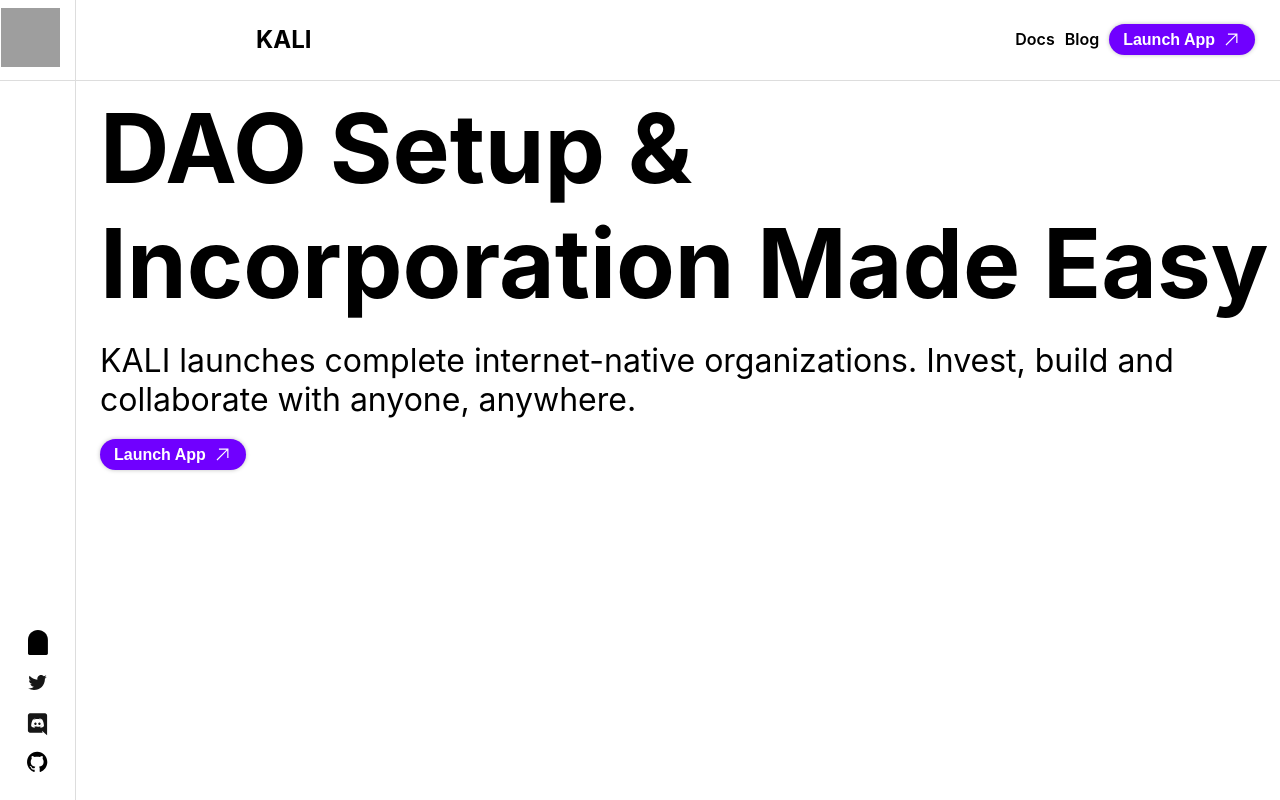
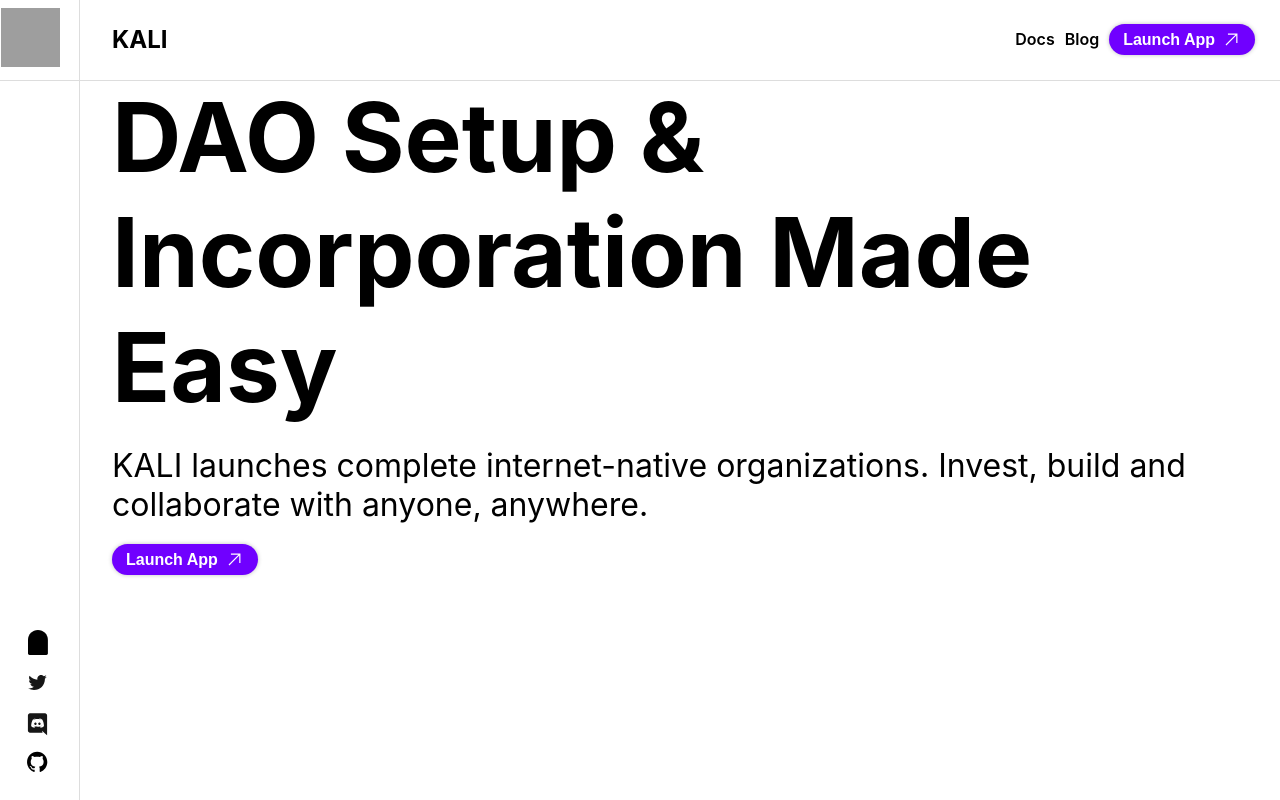
Before and after one commit to kalidao/kali-landing, a Next.js app: page / in a window 1280 px wide. Built offline with nearby package versions, Linux system fonts and the light colour scheme; grey boxes are pictures that could not be loaded.

Commit message:
alignment improvement
Signed-off-by: Shiv <shivanshityagi@icloud.com>

```diff
--- a/styles/header.js
+++ b/styles/header.js
@@ -1,7 +1,11 @@
 import { styled } from "./stitches.config";
 
 export const Header = styled("div", {
-  minHeight: "76px",
+  position: "absolute",
+  top: "0px",
+  right: "0px",
+  left: "0px",
+  width: "auto",
   display: "flex",
   alignItems: "center",
   justifyContent: "space-between",
--- a/styles/main.js
+++ b/styles/main.js
@@ -15,7 +15,10 @@ export const SubHeading = styled('div', {
 })
 
 export const Landing = styled('div', {
-    margin: "10px 0px 0px 100px",
+    position: "absolute",
+    top: "10vh",
+    paddingLeft: "7rem",
+    //margin: "10px 0px 0px 100px",
     display: "flex",
     flexDirection: "column",
     justifyContent: "center",
--- a/styles/nav.js
+++ b/styles/nav.js
@@ -1,9 +1,12 @@
 import { styled } from "./stitches.config";
 
 export const NavBox = styled('div', {
+    position: "absolute",
+    right: "0px",
+    width: "100%",
+    paddingLeft: "7rem",
     display: "flex",
     justifyContent: "space-between",
-    width: "80vw",
 });
 
 export const NavRight = styled('div', {
--- a/styles/sidebar.js
+++ b/styles/sidebar.js
@@ -2,10 +2,11 @@ import { styled } from "./stitches.config";
 
 export const Sidebar = styled('div', {
     position: "absolute",
-    width: "76px",
-    minHeight: "100vh",
+    width: "5rem",
+    height: "auto",
     left: "0px",
     top: "0px",
+    bottom: "0px",
     borderRight: "1px solid #dddddd",
     display: "flex",
 })
```
